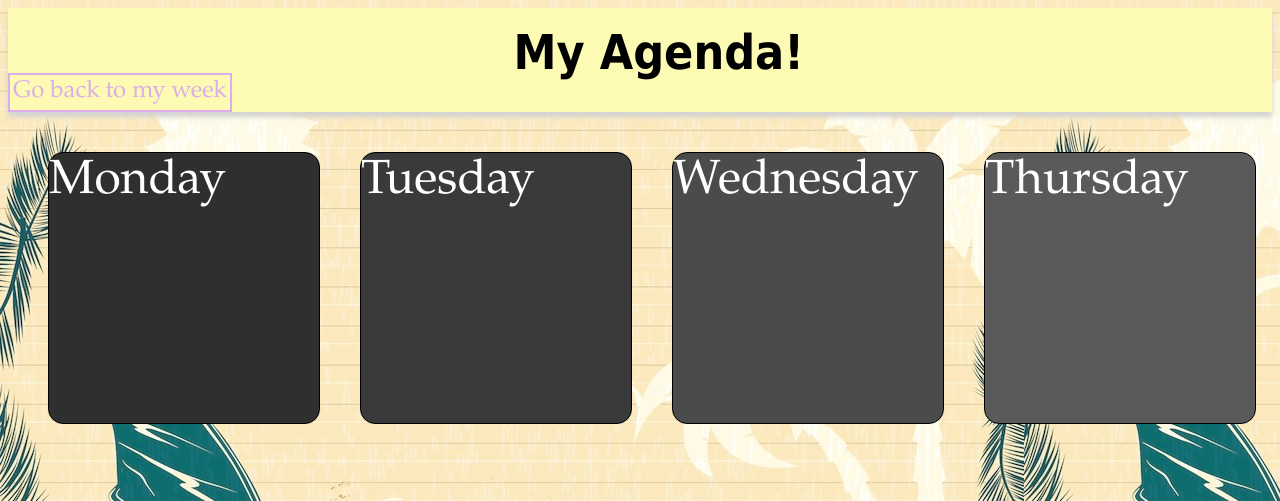
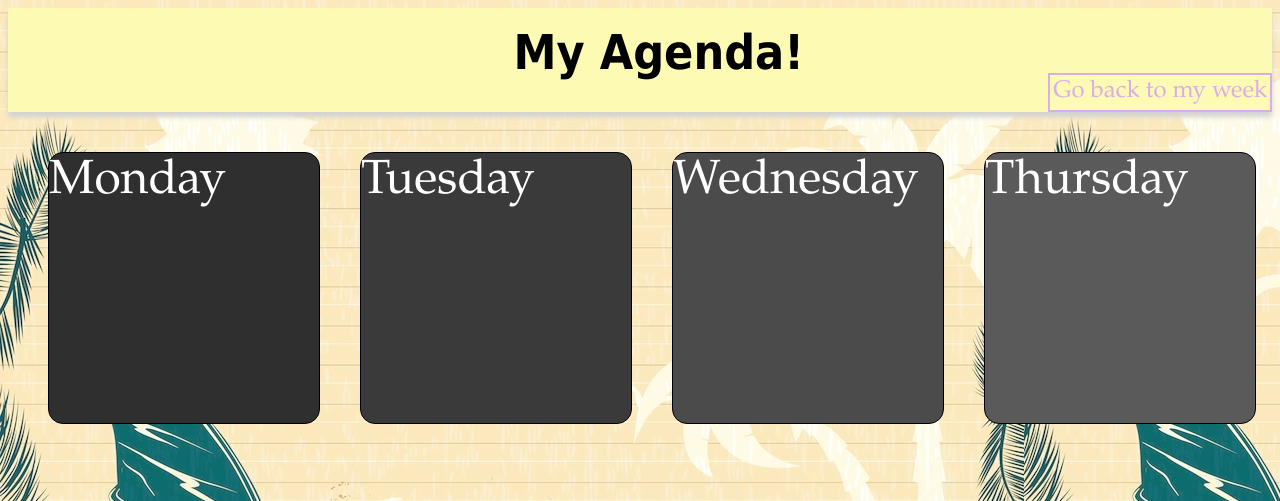
Before and after one commit to uacs337spring2019/final-project-hualiangqin, a website: page public/myagenda.html in a window 1280 px wide. Shown: the top 501 px of the page. Drawn offline with Linux system fonts and the light colour scheme.

Commit message:
Update myagenda.css

```diff
--- a/public/myagenda.css
+++ b/public/myagenda.css
@@ -30,7 +30,7 @@ span{
 	border: #dbadea solid 2px;
 	color: #dbadea;
 	font-size: 18pt;
-	left: 0px;
+	right: 0px;
 	bottom: 0px;
 	padding: 3px;
 	position: absolute;
```
